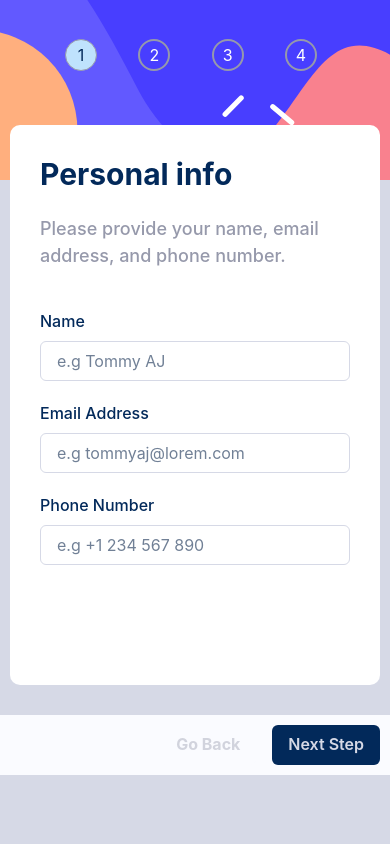
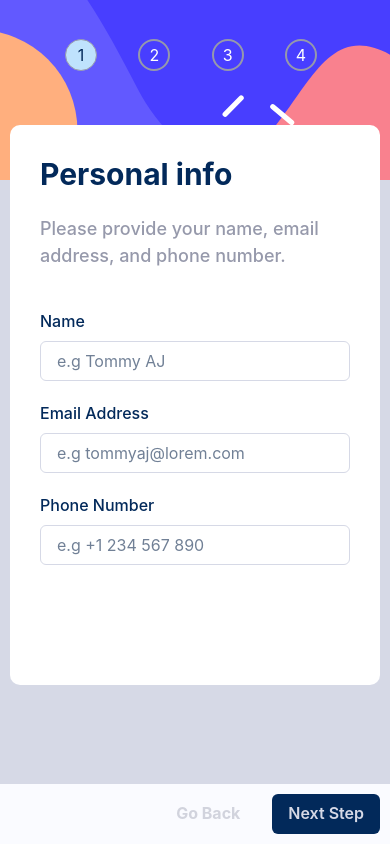
Before and after one commit to Tommkruix/peddle, a Next.js app: page /home/home in a window 390 px wide. Built offline with nearby package versions, Linux system fonts and the light colour scheme.

Commit message:
updated nav buttons position for mobile

```diff
--- a/src/components/VerticalStep/VerticalStep.tsx
+++ b/src/components/VerticalStep/VerticalStep.tsx
@@ -75,7 +75,7 @@ const VerticalStep: React.FC<Props> = ({ formikProp }: Props) => {
         width="100%"
         justify="flex-end"
         gap={4}
-        position={"relative"}
+        position={isMobile ? "fixed" : "relative"}
         bottom={"0px"}
         marginTop={isMobile ? "30px" : "-20px"}
         background={isMobile ? "gray.400" : "white"}
```
